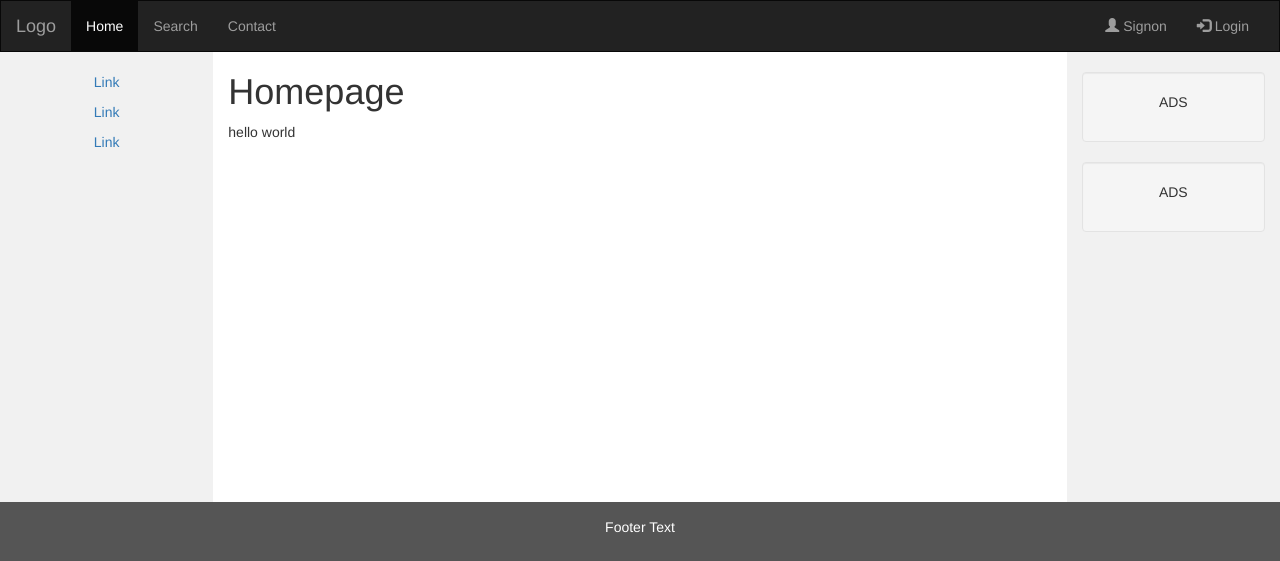
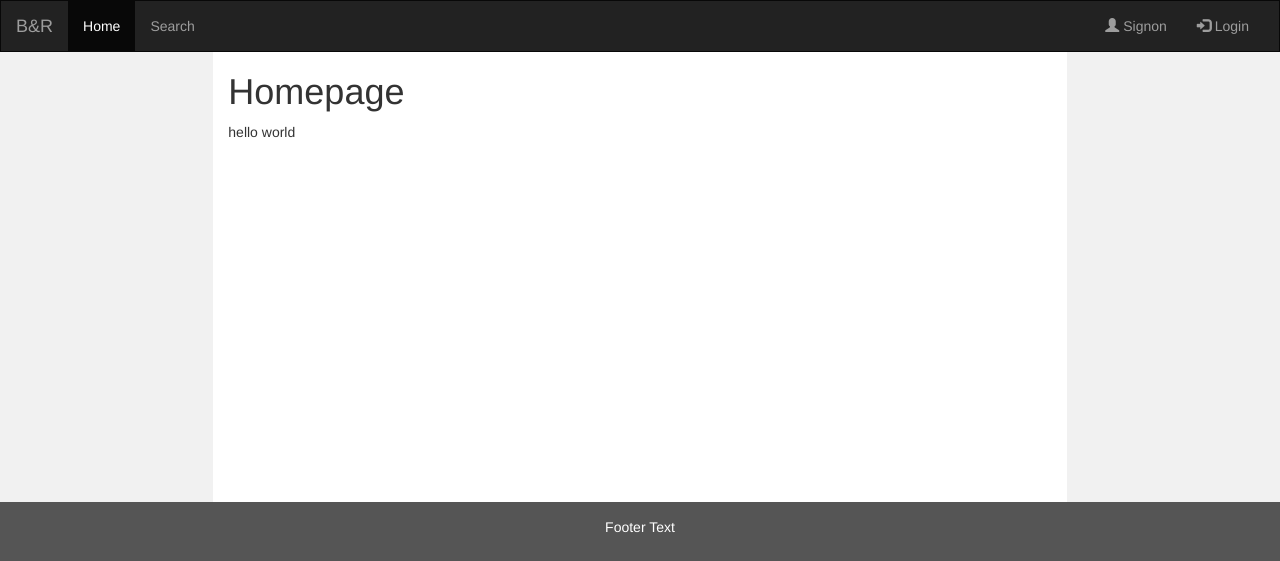
Before and after one commit to keybao0863/bookreview, a Flask app: page / in a window 1280 px wide. Shown: the top 561 px of the page. Run offline with Flask 2, Linux system fonts and the light colour scheme; some libraries are stand-ins or nearby versions.

Commit message:
clean up layout

```diff
--- a/templates/layout.html
+++ b/templates/layout.html
@@ -51,13 +51,13 @@
         <span class="icon-bar"></span>
         <span class="icon-bar"></span>
       </button>
-      <a class="navbar-brand" href="#">Logo</a>
+      <a class="navbar-brand" href="{{url_for('index')}}">B&R</a>
     </div>
     <div class="collapse navbar-collapse" id="myNavbar">
       <ul class="nav navbar-nav">
         <li class="active"><a href="{{url_for('index')}}">Home</a></li>
         <li><a href="{{url_for('search')}}">Search</a></li>
-        <li><a href="#">Contact</a></li>
+
       </ul>
 
       {% if 'user_id' in session%}
@@ -83,9 +83,7 @@
 <div class="container-fluid text-center">
   <div class="row content">
     <div class="col-sm-2 sidenav">
-      <p><a href="#">Link</a></p>
-      <p><a href="#">Link</a></p>
-      <p><a href="#">Link</a></p>
+
     </div>
     <div class="col-sm-8 text-left">
 
@@ -107,12 +105,7 @@
       {% endblock %}
     </div>
     <div class="col-sm-2 sidenav">
-      <div class="well">
-        <p>ADS</p>
-      </div>
-      <div class="well">
-        <p>ADS</p>
-      </div>
+
     </div>
   </div>
 </div>
```
Also changed, not shown: 1 other file.
